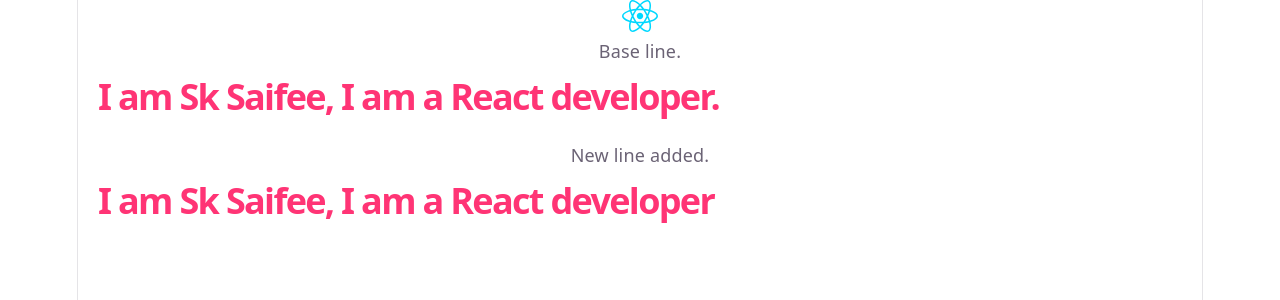
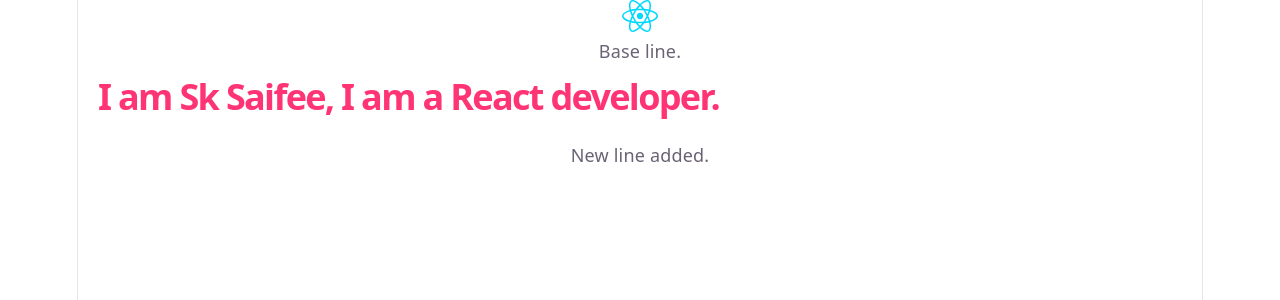
Before and after one commit to sksaifee/reactApp, a React (Vite) app in the folder ReactApp/: page / in a window 1280 px wide. Shown: the top 300 px of the page. Built offline with nearby package versions, Linux system fonts and the light colour scheme.

Commit message:
Update App.jsx

```diff
--- a/ReactApp/src/App.jsx
+++ b/ReactApp/src/App.jsx
@@ -7,7 +7,6 @@
       <p>Base line.</p>
       <h1 className="heading">I am Sk Saifee, I am a React developer.</h1>
       <p>New line added.</p>
-      <h1 className="heading">I am Sk Saifee, I am a React developer</h1>
     </div>
   )
 }
```
